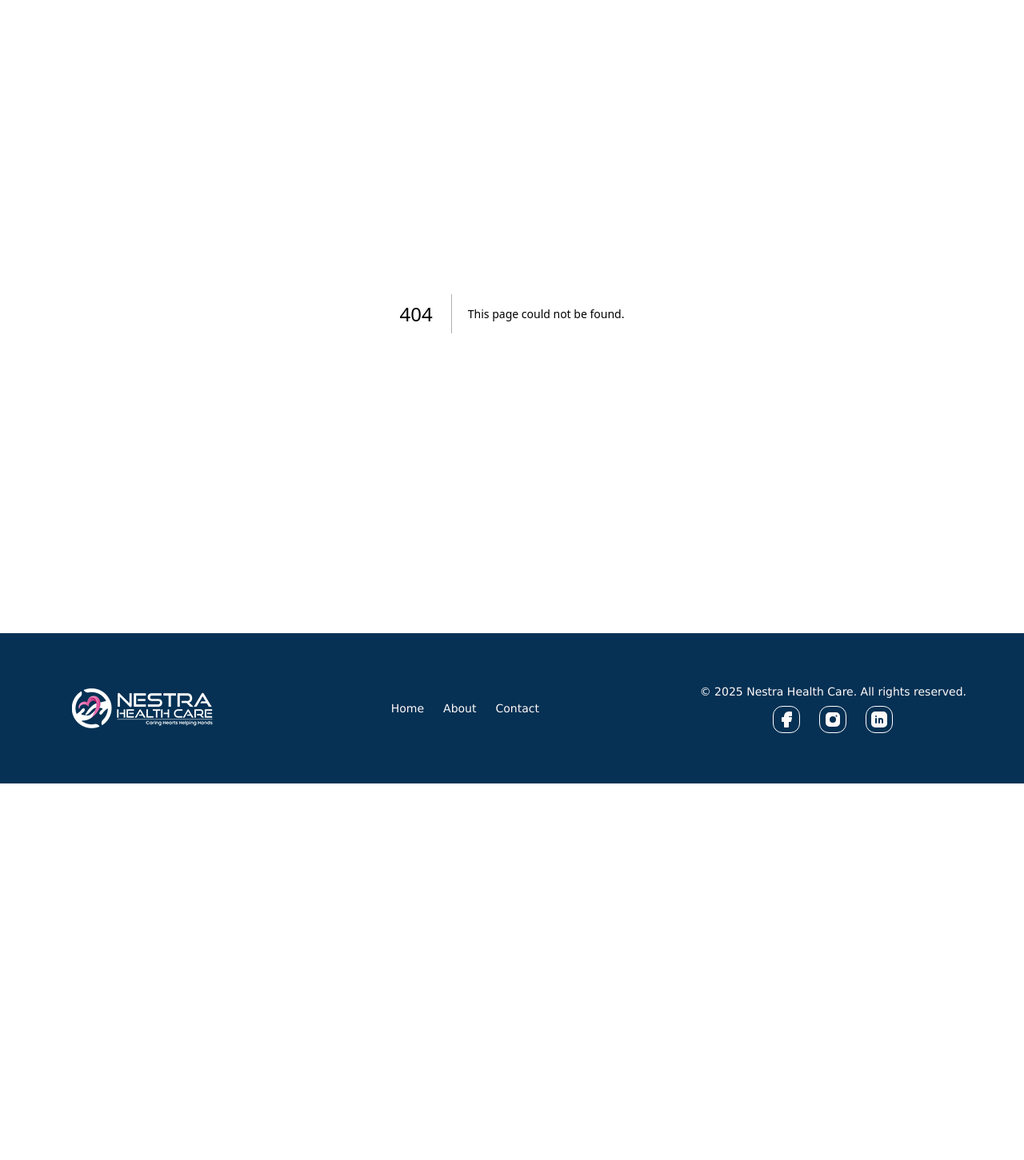
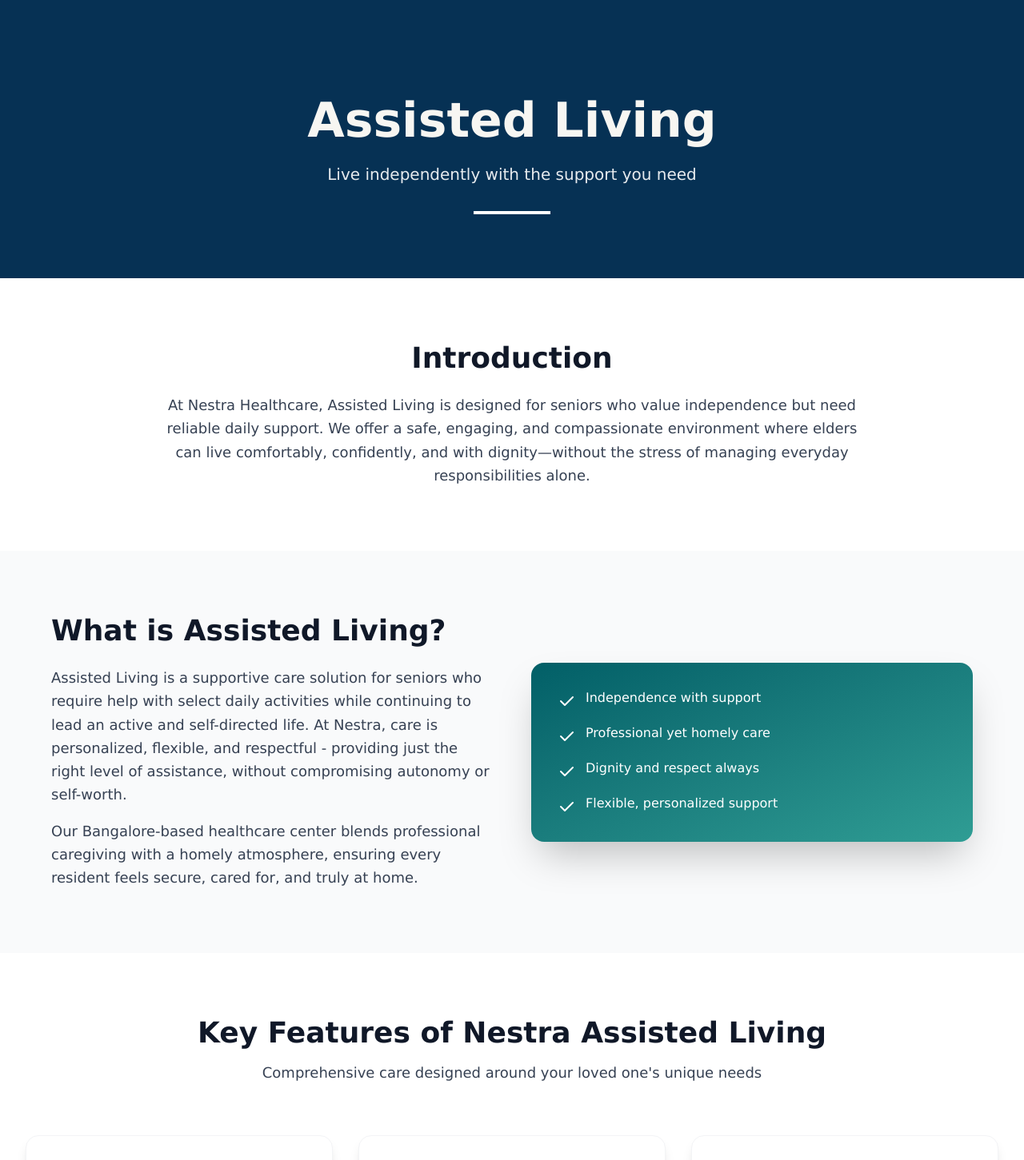
Before and after one commit to Ajoy-paul11/Nestrahealthcare-TS, a Next.js app: page /assisted-living in a window 1280 px wide. Before the commit this address had no page. Shown: the part 200-1651 px from the top of the page at 80% size. Before the commit the page ends 1180 px from the top, so only its background shows below. Built offline with nearby package versions, Linux system fonts and the light colour scheme.

Commit message:
Add Assisted Living page with features and introduction sections.

```diff
--- /dev/null
+++ b/src/app/assisted-living/page.tsx
@@ -0,0 +1,207 @@
+import {
+    IconHeart,
+    IconHome,
+    IconStethoscope,
+    IconClipboardCheck,
+    IconApple,
+    IconMoodSmile,
+    IconUsers,
+    IconCheck,
+  } from "@tabler/icons-react";
+import Link from "next/link";
+
+  export default function AssistedLivingPage() {
+    const features = [
+      {
+        icon: IconClipboardCheck,
+        title: "Personalized Care Plans",
+        description:
+          "Individual care plans tailored to each resident's health needs, routines, and preferences, with regular assessments and updates.",
+      },
+      {
+        icon: IconHeart,
+        title: "Daily Living Support",
+        description:
+          "Compassionate assistance with activities such as bathing, dressing, mobility, and medication reminders—always delivered with dignity and respect.",
+      },
+      {
+        icon: IconHome,
+        title: "Homely & Safe Environment",
+        description:
+          "Thoughtfully designed living spaces that feel warm and familiar, supported by safety measures and attentive supervision.",
+      },
+      {
+        icon: IconStethoscope,
+        title: "Health Monitoring & Medical Support",
+        description:
+          "Regular health check-ins, coordination with doctors, and quick access to medical assistance when needed.",
+      },
+      {
+        icon: IconApple,
+        title: "Nutritious Meals & Wellness Focus",
+        description:
+          "Balanced, senior-friendly meals and a focus on overall physical and emotional well-being.",
+      },
+      {
+        icon: IconMoodSmile,
+        title: "Engaging Day Activities",
+        description:
+          "Light activities, social interaction, and meaningful engagement to promote mental wellness and a sense of belonging.",
+      },
+      {
+        icon: IconUsers,
+        title: "Trained & Compassionate Caregivers",
+        description:
+          "A dedicated team chosen not just for skills, but for empathy, patience, and genuine care.",
+      },
+    ];
+
+    return (
+      <div className="min-h-screen">
+        {/* Hero Section */}
+        <section className="pt-32 pb-20 px-4 sm:px-6 lg:px-8 blue-shade-bg text-white-background">
+          <div className="max-w-7xl mx-auto text-center">
+            <h1 className="text-4xl md:text-6xl font-bold mb-6">
+              Assisted Living
+            </h1>
+            <p className="text-lg md:text-xl max-w-3xl mx-auto mb-8 text-white/90">
+              Live independently with the support you need
+            </p>
+            <div className="w-24 h-1 bg-white mx-auto"></div>
+          </div>
+        </section>
+
+        {/* Introduction Section */}
+        <section className="py-20 px-4 sm:px-6 lg:px-8 bg-white">
+          <div className="max-w-4xl mx-auto text-center">
+            <h2 className="text-2xl lg:text-4xl font-bold text-gray-900 mb-6">
+              Introduction
+            </h2>
+            <p className="text-sm lg:text-lg text-gray-700 leading-relaxed">
+              At Nestra Healthcare, Assisted Living is designed for seniors who
+              value independence but need reliable daily support. We offer a safe,
+              engaging, and compassionate environment where elders can live
+              comfortably, confidently, and with dignity—without the stress of
+              managing everyday responsibilities alone.
+            </p>
+          </div>
+        </section>
+
+        {/* What is Assisted Living Section */}
+        <section className="py-20 px-4 sm:px-6 lg:px-8 bg-gray-50">
+          <div className="max-w-6xl mx-auto">
+            <div className="grid md:grid-cols-2 gap-12 items-center">
+              <div>
+                <h2 className="text-2xl lg:text-4xl font-bold text-gray-900 mb-6">
+                  What is Assisted Living?
+                </h2>
+                <div className="space-y-4 text-sm lg:text-lg text-gray-700 leading-relaxed">
+                  <p>
+                    Assisted Living is a supportive care solution for seniors who
+                    require help with select daily activities while continuing to
+                    lead an active and self-directed life. At Nestra, care is
+                    personalized, flexible, and respectful - providing just the
+                    right level of assistance, without compromising autonomy or
+                    self-worth.
+                  </p>
+                  <p>
+                    Our Bangalore-based healthcare center blends professional
+                    caregiving with a homely atmosphere, ensuring every resident
+                    feels secure, cared for, and truly at home.
+                  </p>
+                </div>
+              </div>
+              <div className="relative">
+                <div className="bg-gradient-to-br from-[#025F67] to-[#2F9D94] rounded-2xl p-8 shadow-2xl">
+                  <div className="space-y-4">
+                    <div className="flex items-start space-x-3">
+                      <IconCheck className="text-white mt-1 flex-shrink-0" size={24} />
+                      <p className="text-white text-sm lg:text-base">
+                        Independence with support
+                      </p>
+                    </div>
+                    <div className="flex items-start space-x-3">
+                      <IconCheck className="text-white mt-1 flex-shrink-0" size={24} />
+                      <p className="text-white text-sm lg:text-base">
+                        Professional yet homely care
+                      </p>
+                    </div>
+                    <div className="flex items-start space-x-3">
+                      <IconCheck className="text-white mt-1 flex-shrink-0" size={24} />
+                      <p className="text-white text-sm lg:text-base">
+                        Dignity and respect always
+                      </p>
+                    </div>
+                    <div className="flex items-start space-x-3">
+                      <IconCheck className="text-white mt-1 flex-shrink-0" size={24} />
+                      <p className="text-white text-sm lg:text-base">
+                        Flexible, personalized support
+                      </p>
+                    </div>
+                  </div>
+                </div>
+              </div>
+            </div>
+          </div>
+        </section>
+
+        {/* Key Features Section */}
+        <section className="py-20 px-4 sm:px-6 lg:px-8 bg-white">
+          <div className="max-w-7xl mx-auto">
+            <div className="text-center mb-16">
+              <h2 className="text-2xl lg:text-4xl font-bold text-gray-900 mb-4">
+                Key Features of Nestra Assisted Living
+              </h2>
+              <p className="text-sm lg:text-lg text-gray-700 max-w-3xl mx-auto">
+                Comprehensive care designed around your loved one's unique needs
+              </p>
+            </div>
+
+            <div className="grid md:grid-cols-2 lg:grid-cols-3 gap-8">
+              {features.map((feature, index) => {
+                const Icon = feature.icon;
+                return (
+                  <div
+                    key={index}
+                    className="bg-white rounded-2xl p-8 shadow-lg hover:shadow-xl transition-shadow duration-300 border border-gray-100"
+                  >
+                    <div className="w-16 h-16 green-shade-bg rounded-full flex items-center justify-center mb-6">
+                      <Icon className="text-white" size={32} />
+                    </div>
+                    <h3 className="text-lg lg:text-xl font-bold text-[#025F67] mb-4">
+                      {feature.title}
+                    </h3>
+                    <p className="text-gray-700 leading-relaxed text-sm lg:text-base">
+                      {feature.description}
+                    </p>
+                  </div>
+                );
+              })}
+            </div>
+          </div>
+        </section>
+
+        {/* CTA Section */}
+        <section className="py-20 px-4 sm:px-6 lg:px-8 bg-gradient-to-br from-[#025F67] to-[#2F9D94]">
+          <div className="max-w-4xl mx-auto text-center">
+            <h2 className="text-2xl lg:text-4xl font-bold mb-6 text-white">
+              Ready to Learn More?
+            </h2>
+            <p className="text-sm lg:text-lg text-white/90 mb-8 max-w-2xl mx-auto">
+              Our team is here to answer your questions and help you find the
+              perfect care solution for your loved one. Contact us today to
+              schedule a visit or consultation.
+            </p>
+            <div className="flex flex-col sm:flex-row gap-4 justify-center">
+              {/* <button className="px-8 py-4 bg-white text-[#025F67] rounded-lg font-semibold hover:bg-gray-100 transition-colors duration-300 text-sm lg:text-base">
+                Schedule a Visit
+              </button> */}
+              <Link href={"/contact"} className="px-8 py-4 bg-transparent border-2 border-white text-white rounded-lg font-semibold hover:bg-white hover:text-[#025F67] transition-colors duration-300 text-sm lg:text-base">
+                Contact Us
+              </Link>
+            </div>
+          </div>
+        </section>
+      </div>
+    );
+  }
```
